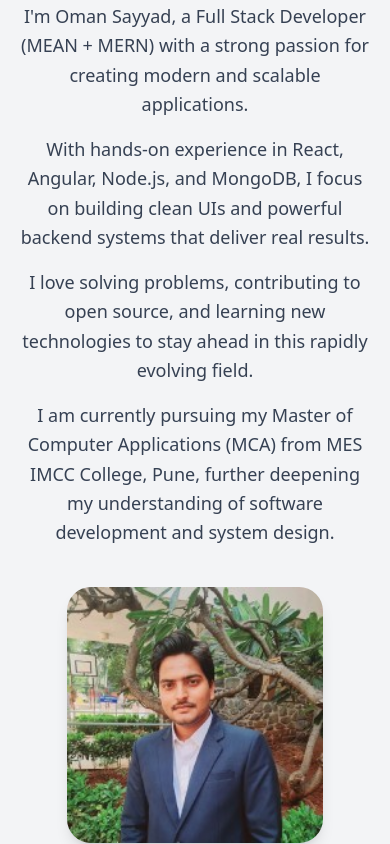
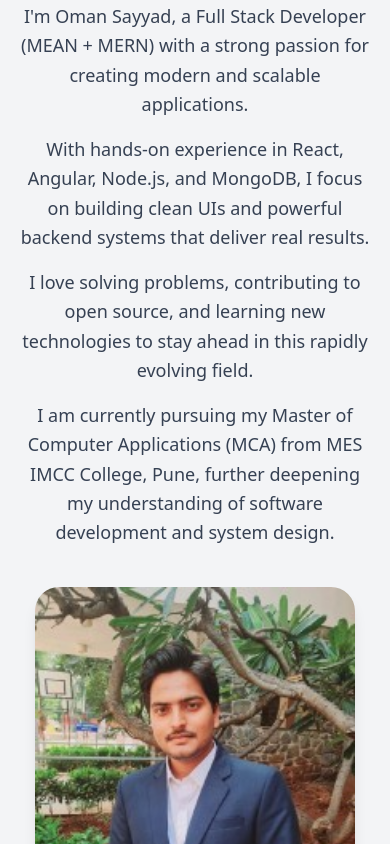
Before and after one commit to omansayyad29/portfolio2.0, a Next.js app in the folder portfolio/: page / in a window 390 px wide. Shown: the part 1156-2000 px from the top of the page. Built offline with nearby package versions, Linux system fonts and the light colour scheme.

Commit message:
Eslint issue solved

```diff
--- a/portfolio/src/app/components/About.tsx
+++ b/portfolio/src/app/components/About.tsx
@@ -1,16 +1,15 @@
 "use client";
 
-import React from "react";
+import Image from "next/image";
 import { motion } from "framer-motion";
 
 const About = () => {
   return (
     <section
       id="about"
-      className="bg-gray-100 dark:bg-gray-950 px-4 sm:px-6 "
+      className="bg-gray-100 dark:bg-gray-950 px-4 sm:px-6"
     >
-      <div className="grid grid-cols-1 md:grid-cols-2 gap-10  max-w-7xl mx-auto border-t border-neutral-800 py-20 items-center justify-center">
-        {/* About Text */}
+      <div className="grid grid-cols-1 md:grid-cols-2 gap-10 max-w-7xl mx-auto border-t border-neutral-800 py-20 items-center justify-center">
         <div className="text-center md:text-left">
           <motion.h2
             className="text-4xl sm:text-5xl font-bold text-gray-900 dark:text-white mb-6"
@@ -27,7 +26,7 @@ const About = () => {
             whileInView={{ opacity: 1, y: 0 }}
             transition={{ duration: 0.8, delay: 0.2, ease: "easeOut" }}
           >
-            I'm Oman Sayyad, a Full Stack Developer (MEAN + MERN) with a strong
+            I&apos;m Oman Sayyad, a Full Stack Developer (MEAN + MERN) with a strong
             passion for creating modern and scalable applications.
           </motion.p>
 
@@ -64,17 +63,18 @@ const About = () => {
           </motion.p>
         </div>
 
-        {/* Animated Image */}
         <motion.div
           className="flex justify-center md:justify-end"
           initial={{ opacity: 0, scale: 0.8 }}
           whileInView={{ opacity: 1, scale: 1 }}
           transition={{ duration: 0.8, ease: "easeOut" }}
         >
-          <img
-            src="/Oman_Photo.jpg" // Replace with your image path
+          <Image
+            src="/Oman_Photo.jpg"
             alt="Oman Sayyad"
-            className="w-64 sm:w-72 md:w-80 object-cover rounded-3xl shadow-lg max-h-[500px]"
+            width={320}
+            height={400}
+            className="rounded-3xl shadow-lg max-h-[500px] object-cover"
           />
         </motion.div>
       </div>
--- a/portfolio/src/app/components/Home.tsx
+++ b/portfolio/src/app/components/Home.tsx
@@ -2,12 +2,10 @@
 
 import React from "react";
 import { motion } from "framer-motion";
-import { TbBrandFirebase, TbBrandNextjs } from "react-icons/tb";
+import { TbBrandFirebase, } from "react-icons/tb";
 import { RiReactjsLine } from "react-icons/ri";
-import { SiExpress, SiMongodb, SiStreamlit } from "react-icons/si";
+import { SiExpress, SiMongodb } from "react-icons/si";
 import { FaNodeJs } from "react-icons/fa";
-import { BiLogoPostgresql } from "react-icons/bi";
-import { DiRedis } from "react-icons/di";
 import { IoLogoAngular } from "react-icons/io";
 
 const Home = () => {
@@ -50,7 +48,7 @@ const Home = () => {
             whileInView={{ opacity: 1, y: 0 }}
             transition={{ duration: 0.8, delay: 0.3, ease: "easeOut" }}
           >
-            Hello, I'm Oman Sayyad
+            Hello, I&apos;m Oman Sayyad
           </motion.h1>
           <motion.h2
             className="text-xl sm:text-2xl font-semibold text-gray-700 dark:text-gray-300 mb-4"
@@ -67,7 +65,7 @@ const Home = () => {
             whileInView={{ opacity: 1, y: 0 }}
             transition={{ duration: 0.8, delay: 0.5, ease: "easeOut" }}
           >
-            I'm a Full Stack Developer passionate about building modern,
+            I&apos;m a Full Stack Developer passionate about building modern,
             scalable web applications.
           </motion.p>
         </div>
--- a/portfolio/src/app/components/ProgrammingLanguages.tsx
+++ b/portfolio/src/app/components/ProgrammingLanguages.tsx
@@ -2,7 +2,7 @@
 
 import React from "react";
 import { motion } from "framer-motion";
-import { SiJavascript, SiPython, SiCplusplus, SiC, SiGo, SiPhp, SiTypescript, SiRust } from "react-icons/si";
+import { SiJavascript, SiPython,SiPhp, SiTypescript } from "react-icons/si";
 import { DiJava } from "react-icons/di";
 
 const ProgrammingLanguages = () => {
--- a/portfolio/src/app/layout.tsx
+++ b/portfolio/src/app/layout.tsx
@@ -1,7 +1,6 @@
 import type { Metadata } from "next";
 import { Geist, Geist_Mono } from "next/font/google";
 import "./globals.css";
-import Navbar from "./components/Navbar";
 import Footer from "./components/Footer";
 
 const geistSans = Geist({
```
